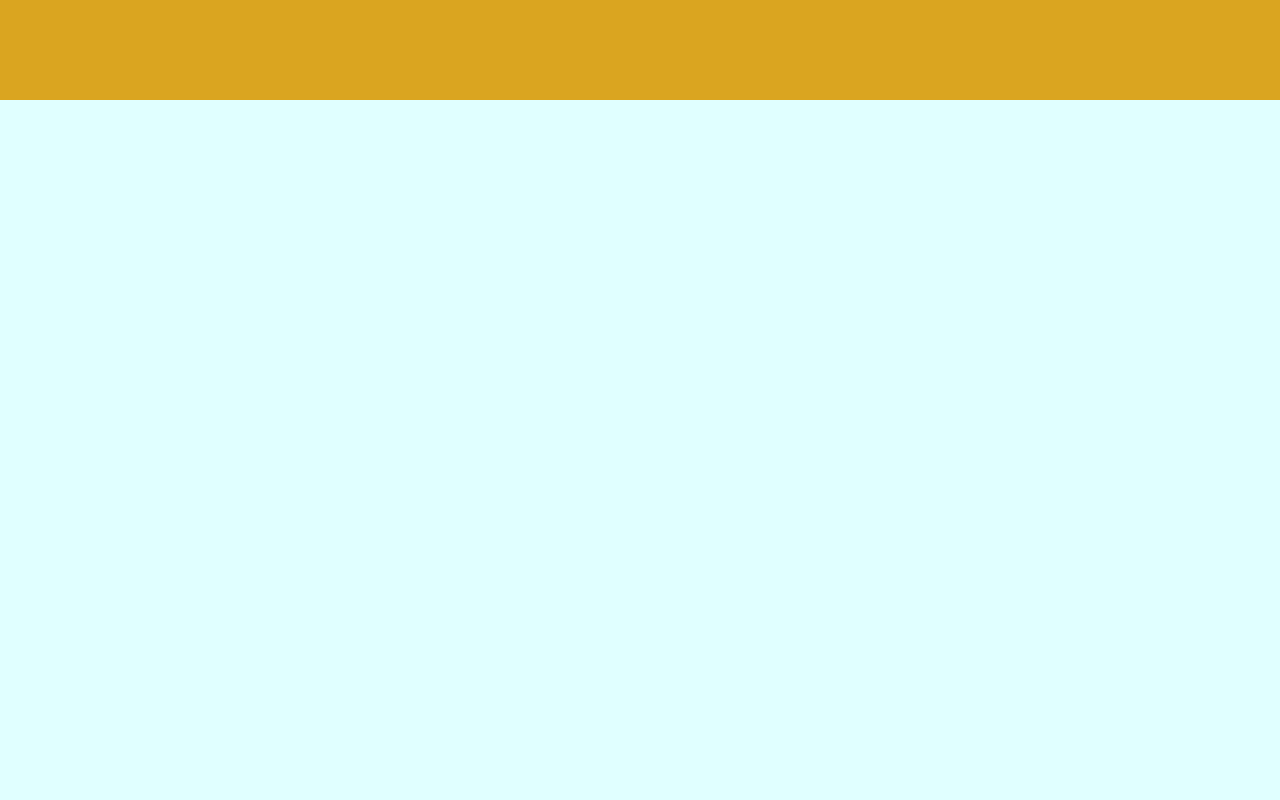
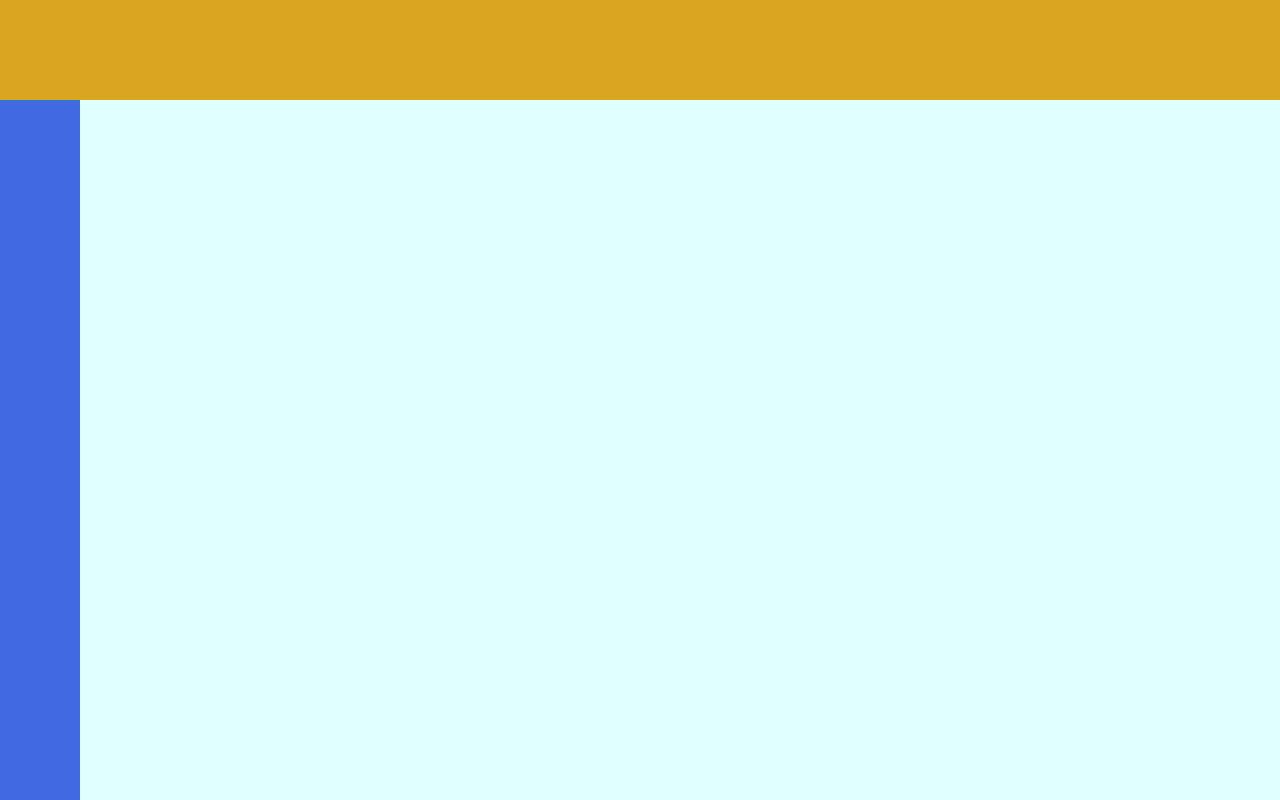
Before and after one commit to SantiGalvan/html-css-bootstrap-dashboard, a plain HTML site: page index.html in a window 1280 px wide. Drawn offline with Linux system fonts and the light colour scheme.

Commit message:
added sidebar layout

```diff
--- a/css/style.css
+++ b/css/style.css
@@ -19,9 +19,24 @@
     display: flex;
 }
 
-/*? Header */
+/** Header */
 header {
     height: 100px;
     flex-shrink: 0;
     background-color: goldenrod;
 }
+
+/*! Sidebar */
+#sidebar {
+    flex-basis: 80px;
+    background-color: royalblue;
+    flex-shrink: 0;
+    height: calc(100vh - 100px);
+}
+
+
+/*? Main */
+main {
+    flex-grow: 1;
+    overflow: auto;
+}
--- a/index.html
+++ b/index.html
@@ -13,8 +13,19 @@
 <body>
 
     <div class="wrapper">
+
+        <!-- Header -->
         <header></header>
-        <div class="content"></div>
+
+        <!-- Content -->
+        <div class="content">
+
+            <!-- Sidebar -->
+            <div id="sidebar"></div>
+
+            <!-- Main -->
+            <main></main>
+        </div>
     </div>
 
 </body>
```
